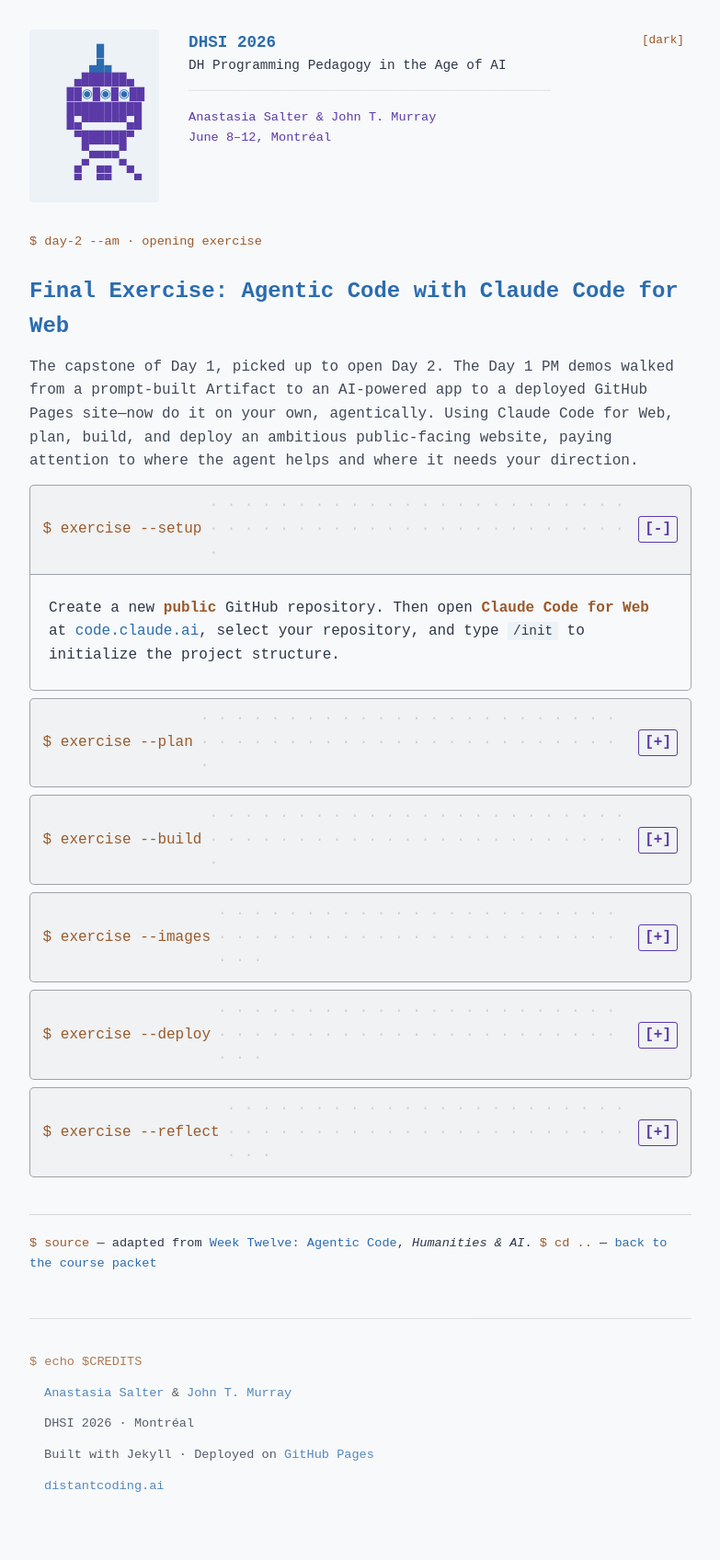
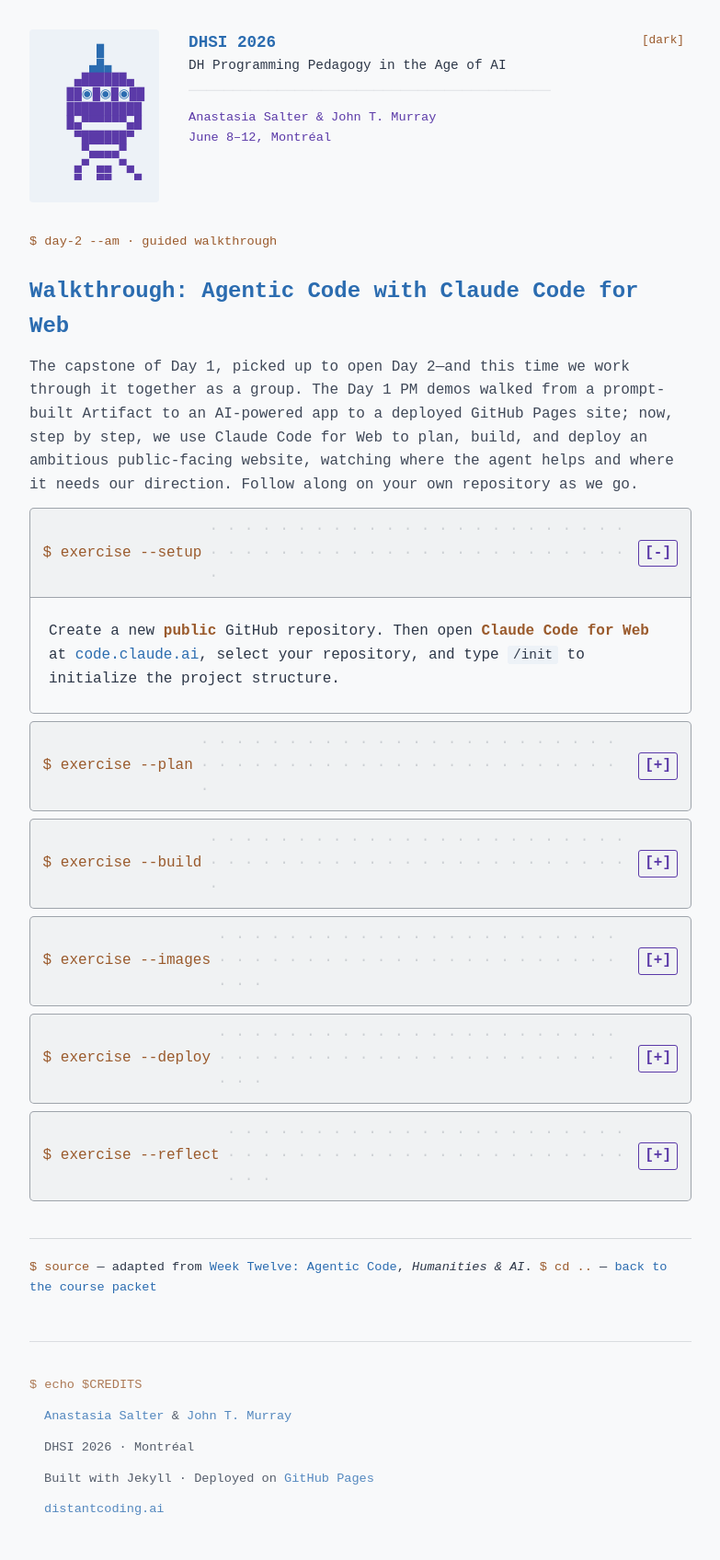
Before and after one commit to AMSUCF/DHSI_DH_AI_2026, a Jekyll site: the page built from final-exercise.md, in a window 1280 px wide. Shown: the whole page at 92% size, without its empty margins (248-1031 px from the left). Built offline with Jekyll 4.4.1, drawn with Linux system fonts in a browser that asks for light colours; before the commit the page ends 1671 px from its top, so only the background shows below that.

Commit message:
Reframe Day 2 AM agentic capstone as a guided group walkthrough
The Claude Code for Web capstone is now something we work through together
on Tuesday AM, not a solo exercise. Retitle the page to "Walkthrough" and
update the Day 1 PM / Day 2 AM framing in the site and course packet.

Co-Authored-By: Claude Opus 4.8 (1M context) <noreply@anthropic.com>

```diff
--- a/final-exercise.md
+++ b/final-exercise.md
@@ -1,13 +1,13 @@
 ---
 layout: default
-title: "Final Exercise: Agentic Code with Claude Code for Web"
+title: "Walkthrough: Agentic Code with Claude Code for Web"
 ---
 
-<p class="page-prompt">$ day-2 --am · opening exercise</p>
+<p class="page-prompt">$ day-2 --am · guided walkthrough</p>
 
-## Final Exercise: Agentic Code with Claude Code for Web
+## Walkthrough: Agentic Code with Claude Code for Web
 
-<p class="page-lead" markdown="1">The capstone of Day 1, picked up to open Day 2. The Day 1 PM demos walked from a prompt-built Artifact to an AI-powered app to a deployed GitHub Pages site—now do it on your own, agentically. Using Claude Code for Web, plan, build, and deploy an ambitious public-facing website, paying attention to where the agent helps and where it needs your direction.</p>
+<p class="page-lead" markdown="1">The capstone of Day 1, picked up to open Day 2—and this time we work through it together as a group. The Day 1 PM demos walked from a prompt-built Artifact to an AI-powered app to a deployed GitHub Pages site; now, step by step, we use Claude Code for Web to plan, build, and deploy an ambitious public-facing website, watching where the agent helps and where it needs our direction. Follow along on your own repository as we go.</p>
 
 <details class="accordion-section" open>
 <summary>
```
Also changed, not shown: dhsi-2026-course-packet.md (+1 -1 lines), index.md (+2 -2 lines).
